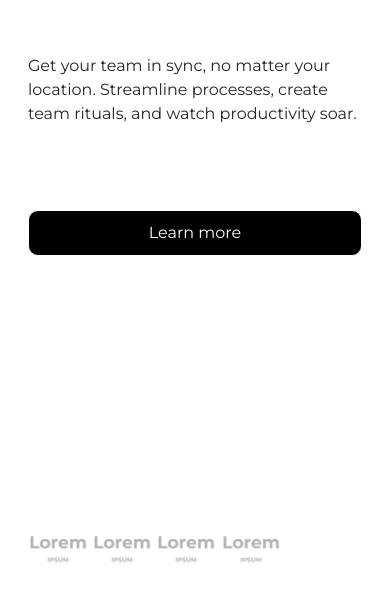
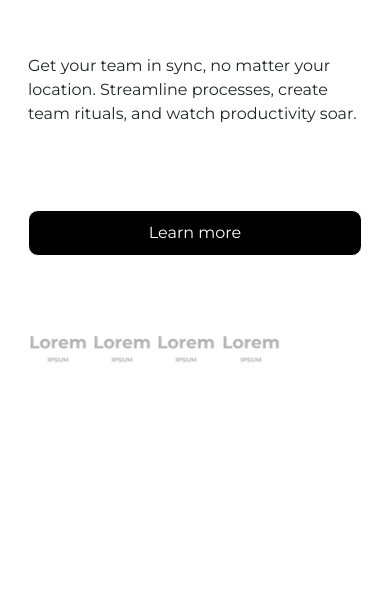
Before and after one commit to OladapoAdu/Snap, a plain HTML site: page index.html in a window 390 px wide. Shown: the part 896-1498 px from the top of the page. After the commit the page ends 1360 px from the top, so only its background shows below. Drawn offline with nearby package versions, Linux system fonts and the light colour scheme.

Commit message:
Further Corrections.

```diff
--- a/style.css
+++ b/style.css
@@ -116,5 +116,10 @@ h1 {
 
     .learn-more-btn{
         width: 100%;
+        margin-bottom: 0;
+    }
+
+    #bottom-imgs{
+        margin-top: 0;
     }
 }
```
